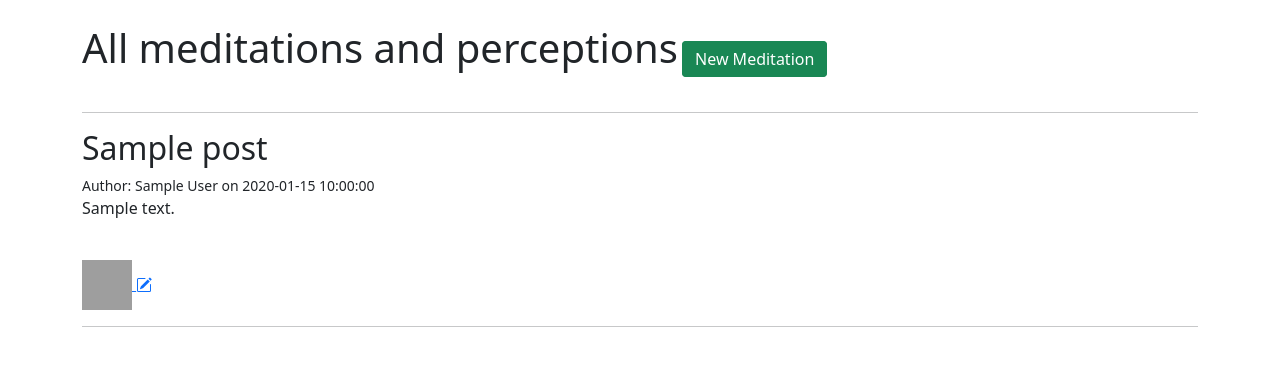
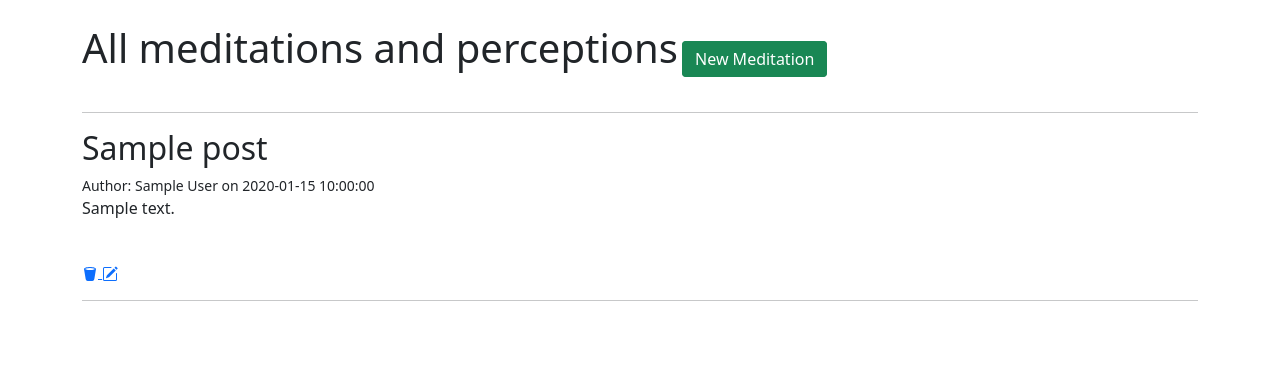
Before and after one commit to rikkih/meditations, a Flask app: page / in a window 1280 px wide. Shown: the part 56-422 px from the top of the page. Run offline with Flask 2, Linux system fonts and the light colour scheme; tables that the repository leaves empty hold one stand-in row (values such as "Sample post"); grey boxes are pictures that could not be loaded.

Commit message:
even more modernittyyy

```diff
--- a/meditations/templates/posts.html
+++ b/meditations/templates/posts.html
@@ -26,7 +26,9 @@
     <p style="white-space: pre-wrap">{{post.content}}</p>
     <br>
     <a href="/posts/delete/{{post.id}}">
-        <img src="https://qph.fs.quoracdn.net/main-qimg-83c6de25ed91d13a4f09fb5f11ca8853" height="50px" width="50px">
+        <svg xmlns="http://www.w3.org/2000/svg" width="16" height="16" fill="currentColor" class="bi bi-trash2-fill" viewBox="0 0 16 16">
+            <path d="M2.037 3.225A.703.703 0 0 1 2 3c0-1.105 2.686-2 6-2s6 .895 6 2a.702.702 0 0 1-.037.225l-1.684 10.104A2 2 0 0 1 10.305 15H5.694a2 2 0 0 1-1.973-1.671L2.037 3.225zm9.89-.69C10.966 2.214 9.578 2 8 2c-1.58 0-2.968.215-3.926.534-.477.16-.795.327-.975.466.18.14.498.307.975.466C5.032 3.786 6.42 4 8 4s2.967-.215 3.926-.534c.477-.16.795-.327.975-.466-.18-.14-.498-.307-.975-.466z"/>
+        </svg>
     </a>
     <a href="/posts/edit/{{post.id}}">
         <svg xmlns="http://www.w3.org/2000/svg" width="16" height="16" fill="currentColor" class="bi bi-pencil-square" viewBox="0 0 16 16">
```
